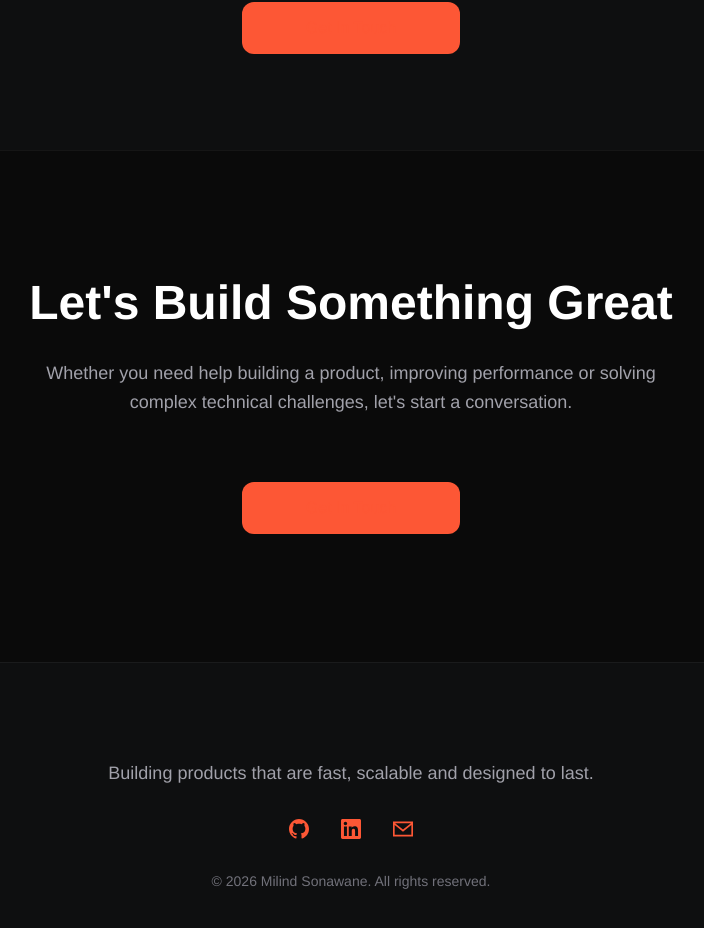
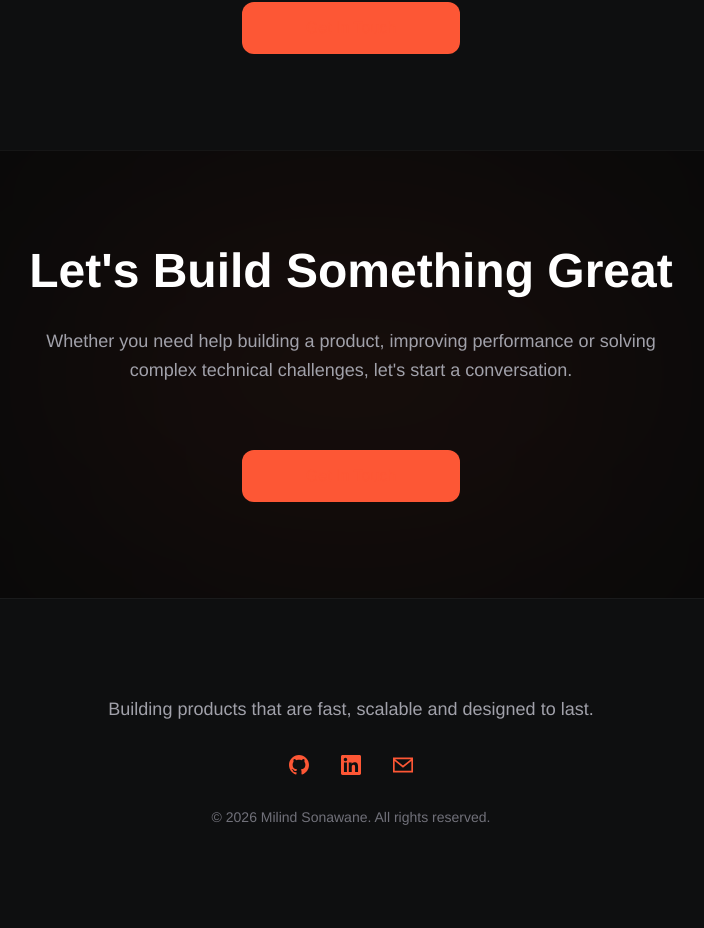
Before and after one commit to milindex/milinds.dev, a Next.js app: page / in a window 1280 px wide. Shown: the part 7340-8268 px from the top of the page, without its empty margins (289-993 px from the left). Built offline with nearby package versions, Linux system fonts and the light colour scheme; a web font is replaced by a local one.

Commit message:
feat: increase ContactCTA padding and add subtle brand glow

```diff
--- a/src/components/sections/ContactCTA.tsx
+++ b/src/components/sections/ContactCTA.tsx
@@ -3,9 +3,12 @@ import Container from '@/components/ui/Container';
 
 function ContactCTA() {
   return (
-    <section className="border-t border-white/[0.05] bg-bg-primary py-12 md:py-16">
+    <section className="border-t border-white/[0.05] bg-bg-primary py-16 md:py-24 relative overflow-hidden">
+      <div className="absolute inset-0 flex items-center justify-center pointer-events-none">
+        <div className="h-[400px] w-[600px] rounded-full bg-brand-primary/5 blur-[120px]" />
+      </div>
       <Container>
-        <div className="mx-auto max-w-2xl text-center">
+        <div className="mx-auto max-w-2xl text-center relative z-10">
           <h2 className="text-4xl font-bold text-text-primary md:text-5xl">
             Let&apos;s Build Something Great
           </h2>
```
